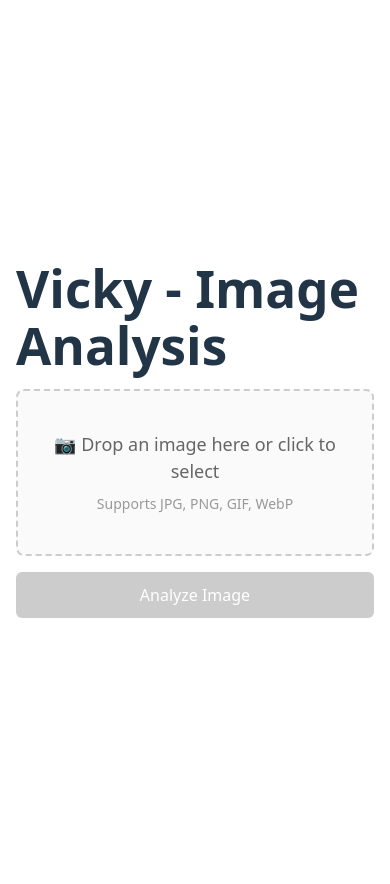
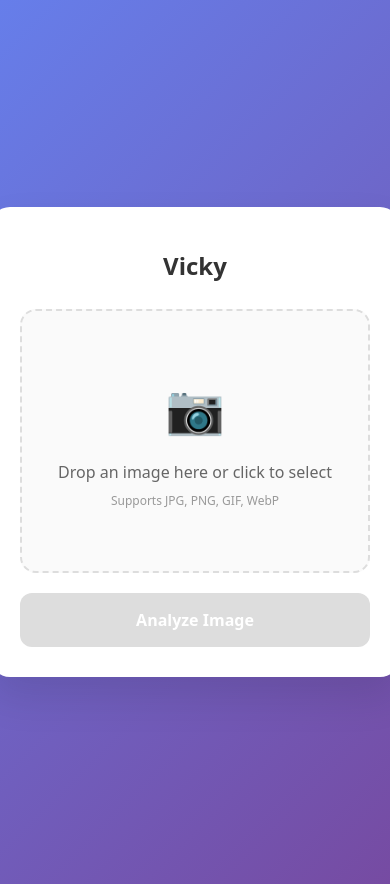
Before and after one commit to rickj1ang/fake-tencent-agent, a React (Vite) app in the folder frontend/: page / in a window 390 px wide. Before the commit the page ends 844 px from the top, so only its background shows below. Built offline with nearby package versions, Linux system fonts and the light colour scheme.

Commit message:
feat(ui): mobile-centered layout with scanning animation, remove filename display

```diff
--- a/frontend/src/App.tsx
+++ b/frontend/src/App.tsx
@@ -119,10 +119,28 @@ function App() {
   }
 
   return (
-    <div style={{ maxWidth: 720, margin: '40px auto', padding: 16, fontFamily: 'system-ui, -apple-system, Segoe UI, Roboto, Helvetica, Arial, sans-serif' }}>
-      <h1 style={{ marginBottom: 16 }}>Vicky - Image Analysis</h1>
+    <div style={{
+      minHeight: '100vh',
+      display: 'flex',
+      flexDirection: 'column',
+      justifyContent: 'center',
+      alignItems: 'center',
+      padding: '20px',
+      fontFamily: 'system-ui, -apple-system, Segoe UI, Roboto, Helvetica, Arial, sans-serif',
+      background: 'linear-gradient(135deg, #667eea 0%, #764ba2 100%)'
+    }}>
+      <div style={{
+        width: '100%',
+        maxWidth: 400,
+        background: 'white',
+        borderRadius: 20,
+        padding: 30,
+        boxShadow: '0 20px 40px rgba(0,0,0,0.1)',
+        textAlign: 'center'
+      }}>
+        <h1 style={{ marginBottom: 30, color: '#333', fontSize: '24px', fontWeight: '600' }}>Vicky</h1>
 
-      <form onSubmit={handleSubmit} style={{ display: 'grid', gap: 16 }}>
+        <form onSubmit={handleSubmit} style={{ display: 'grid', gap: 20 }}>
           <div
             className={`upload-area ${dragActive ? 'drag-active' : ''}`}
             onDragEnter={handleDrag}
@@ -131,14 +149,18 @@ function App() {
             onDrop={handleDrop}
             onClick={handleClick}
             style={{
-            border: '2px dashed #ccc',
-            borderRadius: 8,
-            padding: '40px 20px',
+              border: '2px dashed #ddd',
+              borderRadius: 16,
+              padding: '30px 20px',
               textAlign: 'center',
               cursor: 'pointer',
               backgroundColor: dragActive ? '#f0f8ff' : '#fafafa',
-            transition: 'all 0.2s ease',
-            borderColor: dragActive ? '#007bff' : '#ccc'
+              transition: 'all 0.3s ease',
+              borderColor: dragActive ? '#007bff' : '#ddd',
+              minHeight: '200px',
+              display: 'flex',
+              alignItems: 'center',
+              justifyContent: 'center'
             }}
           >
             <input
@@ -155,24 +177,22 @@ function App() {
                   alt="Preview"
                   style={{
                     maxWidth: '100%',
-                  maxHeight: 200,
-                  borderRadius: 4,
+                    maxHeight: 150,
+                    borderRadius: 8,
                     marginBottom: 12
                   }}
                 />
-              <p style={{ margin: 0, color: '#666' }}>
-                {file.name} ({(file.size / 1024 / 1024).toFixed(2)} MB)
-              </p>
                 <p style={{ margin: '8px 0 0 0', fontSize: '14px', color: '#999' }}>
                   Click to change image
                 </p>
               </div>
             ) : (
               <div>
-              <p style={{ margin: '0 0 8px 0', fontSize: '18px', color: '#666' }}>
-                📷 Drop an image here or click to select
+                <div style={{ fontSize: '48px', marginBottom: '16px' }}>📷</div>
+                <p style={{ margin: '0 0 8px 0', fontSize: '16px', color: '#666' }}>
+                  Drop an image here or click to select
                 </p>
-              <p style={{ margin: 0, fontSize: '14px', color: '#999' }}>
+                <p style={{ margin: 0, fontSize: '12px', color: '#999' }}>
                   Supports JPG, PNG, GIF, WebP
                 </p>
               </div>
@@ -183,39 +203,65 @@ function App() {
             type="submit"
             disabled={loading || !file}
             style={{
-            padding: '12px 24px',
-            borderRadius: 6,
+              padding: '16px 32px',
+              borderRadius: 12,
               border: 'none',
-            background: loading || !file ? '#ccc' : '#007bff',
+              background: loading || !file ? '#ddd' : 'linear-gradient(135deg, #667eea 0%, #764ba2 100%)',
               color: '#fff',
               fontSize: '16px',
+              fontWeight: '600',
               cursor: loading || !file ? 'not-allowed' : 'pointer',
-            transition: 'background 0.2s ease'
+              transition: 'all 0.3s ease',
+              boxShadow: loading || !file ? 'none' : '0 4px 15px rgba(102, 126, 234, 0.4)',
+              position: 'relative',
+              overflow: 'hidden'
             }}
           >
-          {loading ? 'Processing… (streaming)' : 'Analyze Image'}
+            {loading ? (
+              <div style={{ display: 'flex', alignItems: 'center', justifyContent: 'center', gap: '8px' }}>
+                <div style={{
+                  width: '16px',
+                  height: '16px',
+                  border: '2px solid #fff',
+                  borderTop: '2px solid transparent',
+                  borderRadius: '50%',
+                  animation: 'spin 1s linear infinite'
+                }}></div>
+                Scanning...
+              </div>
+            ) : (
+              'Analyze Image'
+            )}
           </button>
         </form>
 
         {error && (
-        <div style={{ marginTop: 16, padding: 12, backgroundColor: '#ffe6e6', color: '#b00020', borderRadius: 6 }}>
-          Error: {error}
+          <div style={{ marginTop: 20, padding: 12, backgroundColor: '#ffe6e6', color: '#b00020', borderRadius: 8, fontSize: '14px' }}>
+            {error}
           </div>
         )}
 
         {quick && (
-        <div style={{ marginTop: 16, padding: 16, backgroundColor: '#e6f7ff', borderRadius: 6 }}>
-          <h3 style={{ margin: '0 0 8px 0', color: '#1890ff' }}>Quick Result</h3>
-          <pre style={{ whiteSpace: 'pre-wrap', margin: 0, fontFamily: 'inherit' }}>{quick}</pre>
+          <div style={{ marginTop: 20, padding: 16, backgroundColor: '#e6f7ff', borderRadius: 12, textAlign: 'left' }}>
+            <h3 style={{ margin: '0 0 8px 0', color: '#1890ff', fontSize: '16px' }}>Quick Result</h3>
+            <div style={{ whiteSpace: 'pre-wrap', margin: 0, fontFamily: 'inherit', fontSize: '14px', lineHeight: '1.5' }}>{quick}</div>
           </div>
         )}
 
         {detailed && (
-        <div style={{ marginTop: 16, padding: 16, backgroundColor: '#f6f8fa', borderRadius: 6 }}>
-          <h3 style={{ margin: '0 0 8px 0', color: '#24292e' }}>Detailed Analysis</h3>
-          <pre style={{ whiteSpace: 'pre-wrap', margin: 0, fontFamily: 'inherit' }}>{detailed}</pre>
+          <div style={{ marginTop: 20, padding: 16, backgroundColor: '#f6f8fa', borderRadius: 12, textAlign: 'left' }}>
+            <h3 style={{ margin: '0 0 8px 0', color: '#24292e', fontSize: '16px' }}>Detailed Analysis</h3>
+            <div style={{ whiteSpace: 'pre-wrap', margin: 0, fontFamily: 'inherit', fontSize: '14px', lineHeight: '1.5' }}>{detailed}</div>
           </div>
         )}
+      </div>
+
+      <style>{`
+        @keyframes spin {
+          0% { transform: rotate(0deg); }
+          100% { transform: rotate(360deg); }
+        }
+      `}</style>
     </div>
   )
 }
```
Lines whose indentation alone changed are shown as unchanged.
